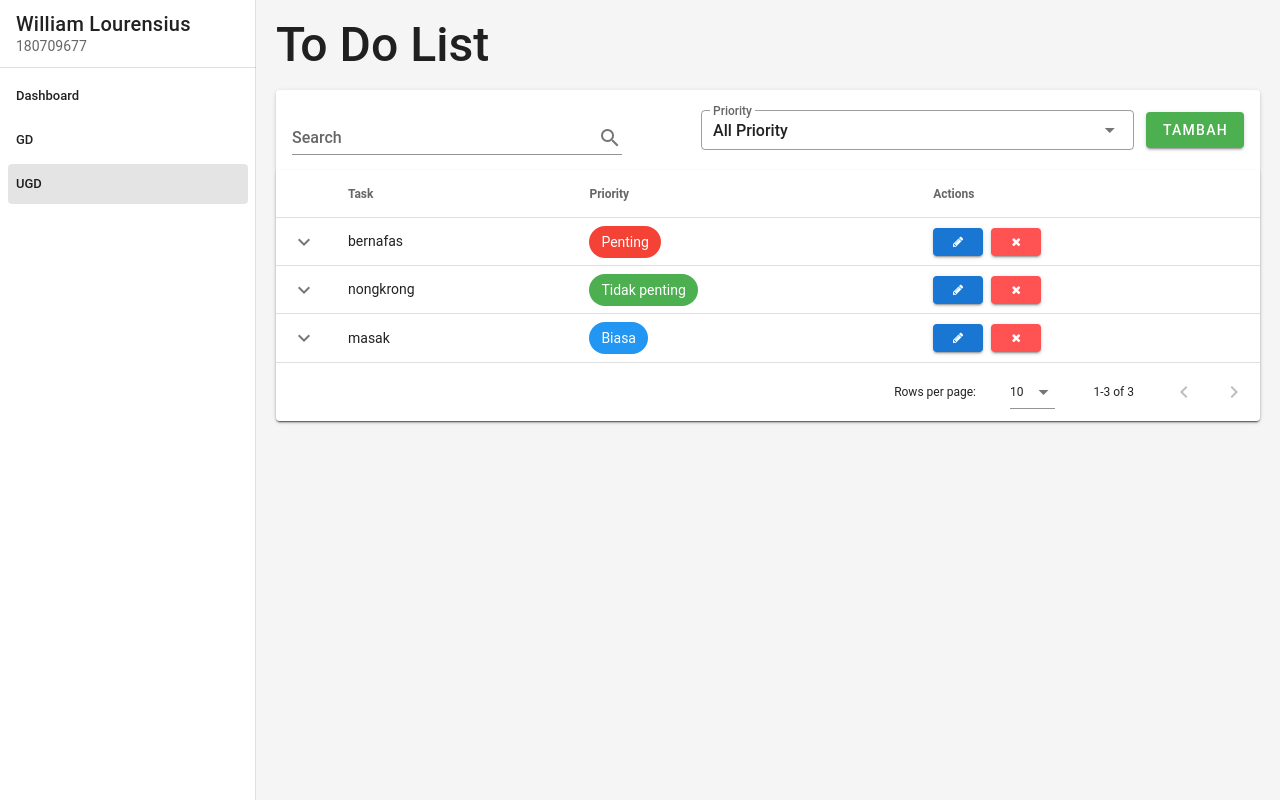
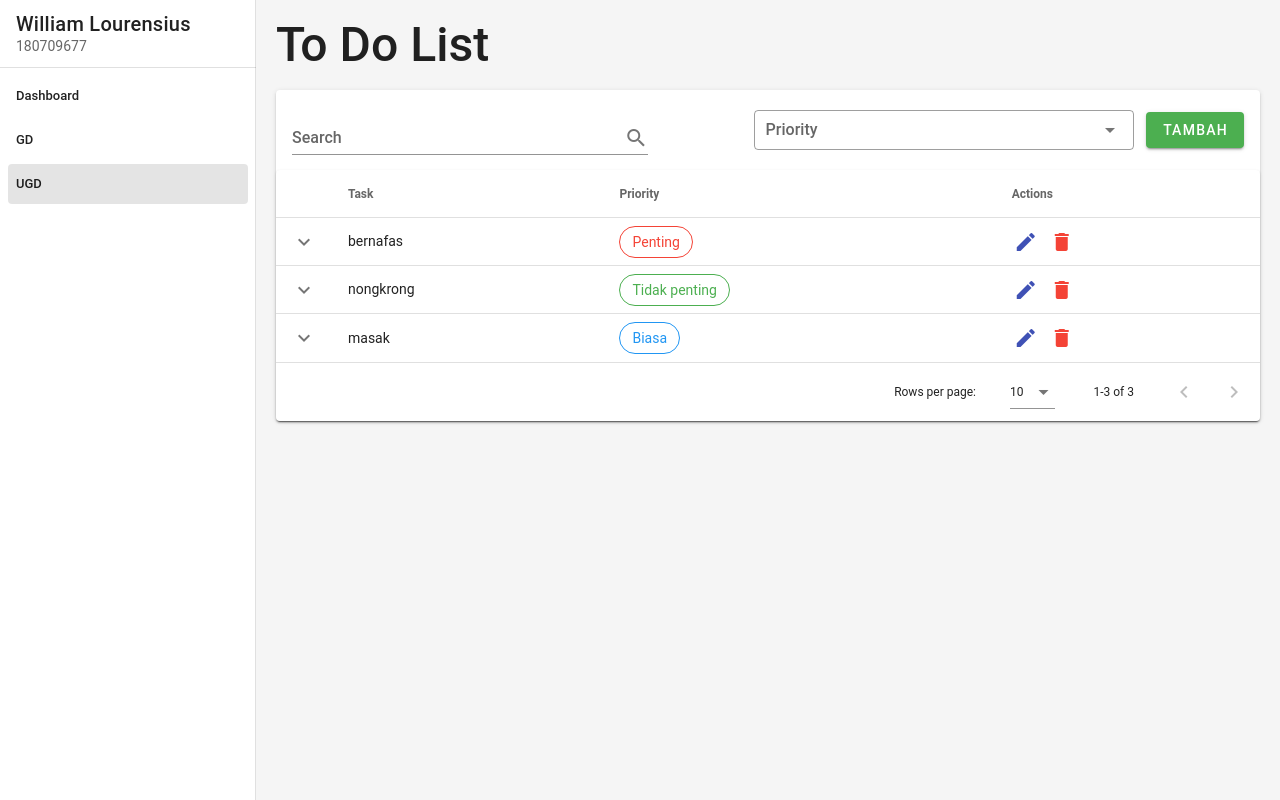
Before and after one commit to WilliamLourensius/VueCLI-Webpack_9677, a Vue app: page /ugd in a window 1280 px wide. Built offline with nearby package versions, Linux system fonts and the light colour scheme.

Commit message:
UGD VUE CLI

```diff
--- a/src/components/TodoList/ListUGD.vue
+++ b/src/components/TodoList/ListUGD.vue
@@ -14,10 +14,10 @@
                  </v-text-field>
                  <v-spacer></v-spacer>
                   <v-select
-                    :items="['All Priority','Penting', 'Biasa', 'Tidak penting']"
-                    v-model="filters"
+                    :items="['Penting','Tidak penting']"
+                    v-model="sort"
                     label="Priority"
-                    @change="filterPriority"
+                    @change="sortedArray(sort)"
                     outlined
                     hide-details
                     class="mr-3"
@@ -26,7 +26,7 @@
                      Tambah
                  </v-btn>
             </v-card-title>
-            <v-data-table :headers="headers" :items="filterPriority" :search="search"
+            <v-data-table :headers="headers" :items="todos" :search="search"
             :single-expand="singleExpand"
                 :expanded.sync="expanded"
                 item-key="note"
@@ -37,14 +37,14 @@
                 {{ item.note }}
                 </template>
                  <template v-slot:[`item.priority`]="{ item }">
-                    <v-chip text-color="white" :color="warna(item.priority)">{{item.priority}}</v-chip>
+                    <v-chip outlined  :color="warna(item.priority)">{{item.priority}}</v-chip>
                 </template>
                 <template v-slot:[`item.actions`]="{item}">
-                    <v-btn small class="mr-2 primary" @click="editItem(item)">
-                      <span class="fa fa-pencil "></span>
+                    <v-btn icon small class="mr-2" @click="editItem(item)">
+                      <v-icon color="indigo">mdi-pencil</v-icon>
                     </v-btn>
-                    <v-btn small class="error" @click="deleteItem(item)">
-                         <span class="fa fa-close "></span>
+                    <v-btn icon small @click="deleteItem(item)">
+                         <v-icon color="red">mdi-delete</v-icon>
                     </v-btn>
                 </template>
             </v-data-table>
@@ -149,7 +149,7 @@ export default {
             dialog: false,
             dialogDel: false,
             dialogEd: false,
-            filters:"All Priority",
+            sort:"unsort",
             singleExpand: false,
             headers:[
                 {
@@ -235,20 +235,38 @@ export default {
                 note: null,
             };
         },
-    },
-     computed: {
-        filterPriority(){
-            let finds = this.filters;
-            if(finds == "All Priority"){
-                return this.todos;
-            }else {
-                var fil = this.todos.filter(function(filter){
-                    return filter.priority == finds;
-                })
-                return fil;
+        sortedArray: function(sort) {
+
+            if(sort == "Tidak penting"){
+                function compare(a, b) {
+                    if (a.priority == "Tidak penting")
+                        return -1;
+                    if (a.priority != "Tidak penting")
+                        return 1;
+                    if (a.priority == b.priority)
+                        return 0;
+
+                }
+                return this.todos.sort(compare);
+            }
+             if(sort == "Penting"){
+                function compare(a, b) {
+                    if (a.priority == "Penting")
+                        return -1;
+                    if (a.priority != "Penting")
+                        return 1;
+                    if (a.priority == b.priority)
+                        return 0;
+
+                }
+                return this.todos.sort(compare);
             }
 
-        },
+
+
+
+
+  }
     }
 };
 </script>
```
